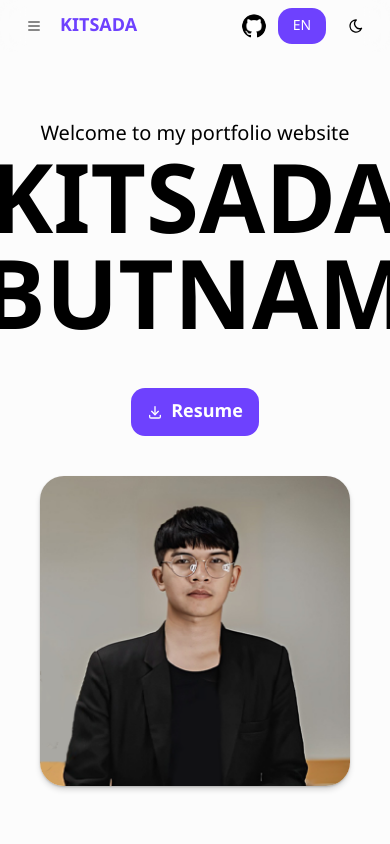
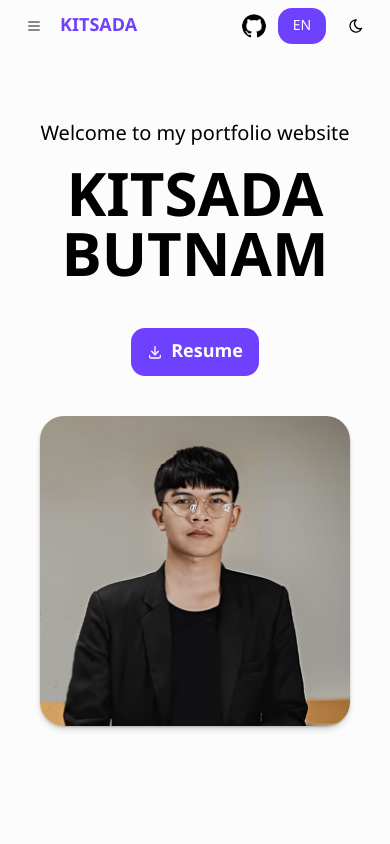
Before and after one commit to Tukie/kitsada-portfolio-next, a Next.js app: page /en in a window 390 px wide. Shown: the top 844 px of the page. Built offline with nearby package versions, Linux system fonts and the light colour scheme.

Commit message:
style: fix responsive

```diff
--- a/app/[locale]/components/HeroSection.tsx
+++ b/app/[locale]/components/HeroSection.tsx
@@ -11,10 +11,8 @@ export default function HeroSection() {
     <>
       <div className="flex flex-col lg:flex-row gap-10 items-center justify-evenly min-h-[30rem]">
         <div className="text-center lg:text-left">
-          <span className="block text-xl mb-2">
-            {t("title")}
-          </span>
-          <h1 className="text-8xl font-bold mb-10">
+          <span className="block text-xl mb-5">{t("title")}</span>
+          <h1 className="text-6xl lg:text-8xl font-bold mb-10">
             {t("firstName")} <br /> {t("lastName")}
           </h1>
 
```
